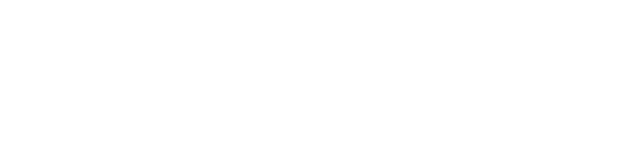
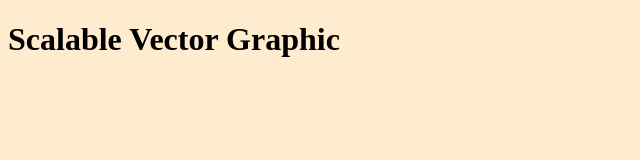
Before and after one commit to osan0004/mtm6201-week9, a plain HTML site: page index.html in a window 1280 px wide. Shown: the whole page, without its empty margins (0-640 px from the left). Drawn offline with Linux system fonts and the light colour scheme.

Commit message:
adds basic html & css file

```diff
--- /dev/null
+++ b/css/main.css
@@ -0,0 +1,3 @@
+body{
+  background-color:blanchedalmond;
+}
--- a/index.html
+++ b/index.html
@@ -4,8 +4,15 @@
   <meta charset="UTF-8">
   <meta name="viewport" content="width=device-width, initial-scale=1.0">
   <title>SVG Week9</title>
+  <link rel="stylesheet" href="css/main.css">
 </head>
 <body>
+  <div class="container">
+    <h1>
+      Scalable Vector Graphic
+    </h1>
+  </div>
+
 
 </body>
 </html>
```
